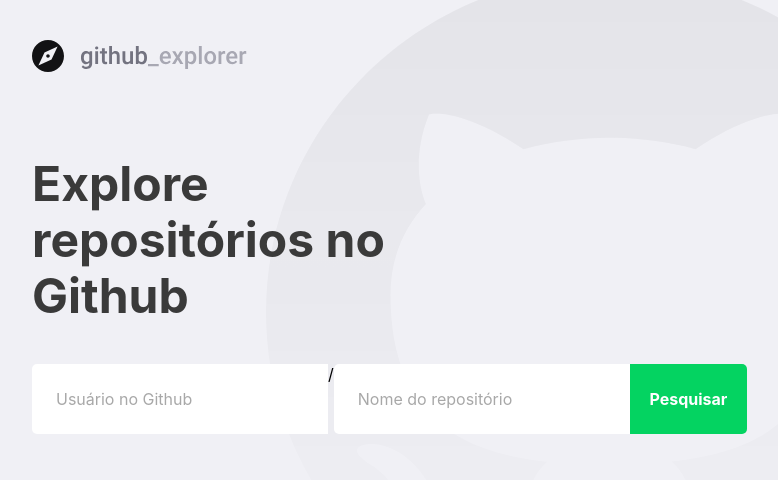
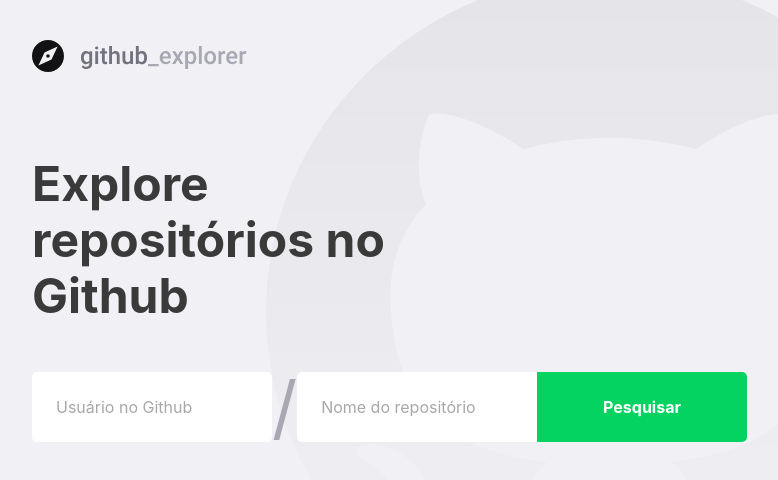
Before and after one commit to jb9dev/github_explorer, a React (Create React App) app: page / in a window 1280 px wide. Shown: the top 480 px of the page, without its empty margins (148-926 px from the left). Built offline with nearby package versions, Linux system fonts and the light colour scheme.

Commit message:
Estilizando a melhoria na experiência do usuário

```diff
--- a/src/pages/Dashboard/styles.ts
+++ b/src/pages/Dashboard/styles.ts
@@ -3,7 +3,7 @@ import { shade } from 'polished';
 
 import { colors } from '../../global/variables';
 
-const { dark, dark2, green, grey, grey2, grey3, light } = colors;
+const { dark, dark2, green, grey, grey2, grey3, light, red } = colors;
 
 export const Title = styled.h1`
   max-width: 450px;
@@ -17,6 +17,11 @@ export const Form = styled.form`
   display: flex;
   max-width: 715px;
   margin-top: 40px;
+  align-items: center;
+
+  @media (max-width: 768px) {
+    flex-direction: column;
+  }
 
   input,
   button {
@@ -24,7 +29,7 @@ export const Form = styled.form`
   }
 
   input {
-    flex: 1;
+    width: 100%;
     padding: 0 24px;
     color: ${dark};
     border: 0;
@@ -33,10 +38,27 @@ export const Form = styled.form`
     &::placeholder {
       color: ${grey};
     }
+
+    &[name="githubUser"] {
+      border-radius: 5px;
+    }
+
+    @media (min-width: 980px) {
+      flex: 1;
+    }
+  }
+
+  .bar-separator {
+    font-size: 70px;
+    color: ${grey2};
+
+    @media (max-width: 768px) {
+      display: none;
+    }
   }
 
   button {
-    width: 210px;
+    width: 100%;
     color: ${light};
     font-weight: 700;
     background-color: ${green};
@@ -47,6 +69,10 @@ export const Form = styled.form`
     &:hover {
       background: ${shade(0.2, green)};
     }
+
+    @media (min-width: 1024px) {
+      width: 210px;
+    }
   }
 `;
 
@@ -54,11 +80,18 @@ export const Message = styled.span`
   display: block;
   height: 16px;
   margin: 10px 0;
-  color: ${green};
   transition: opacity 300ms ease-in;
 
-  &.message-added {
+  &.remove-message {
     opacity: 0;
+  }
+
+  &.success {
+    color: ${green};
+  }
+
+  &.error {
+    color: ${red};
   }
 `;
 
```
